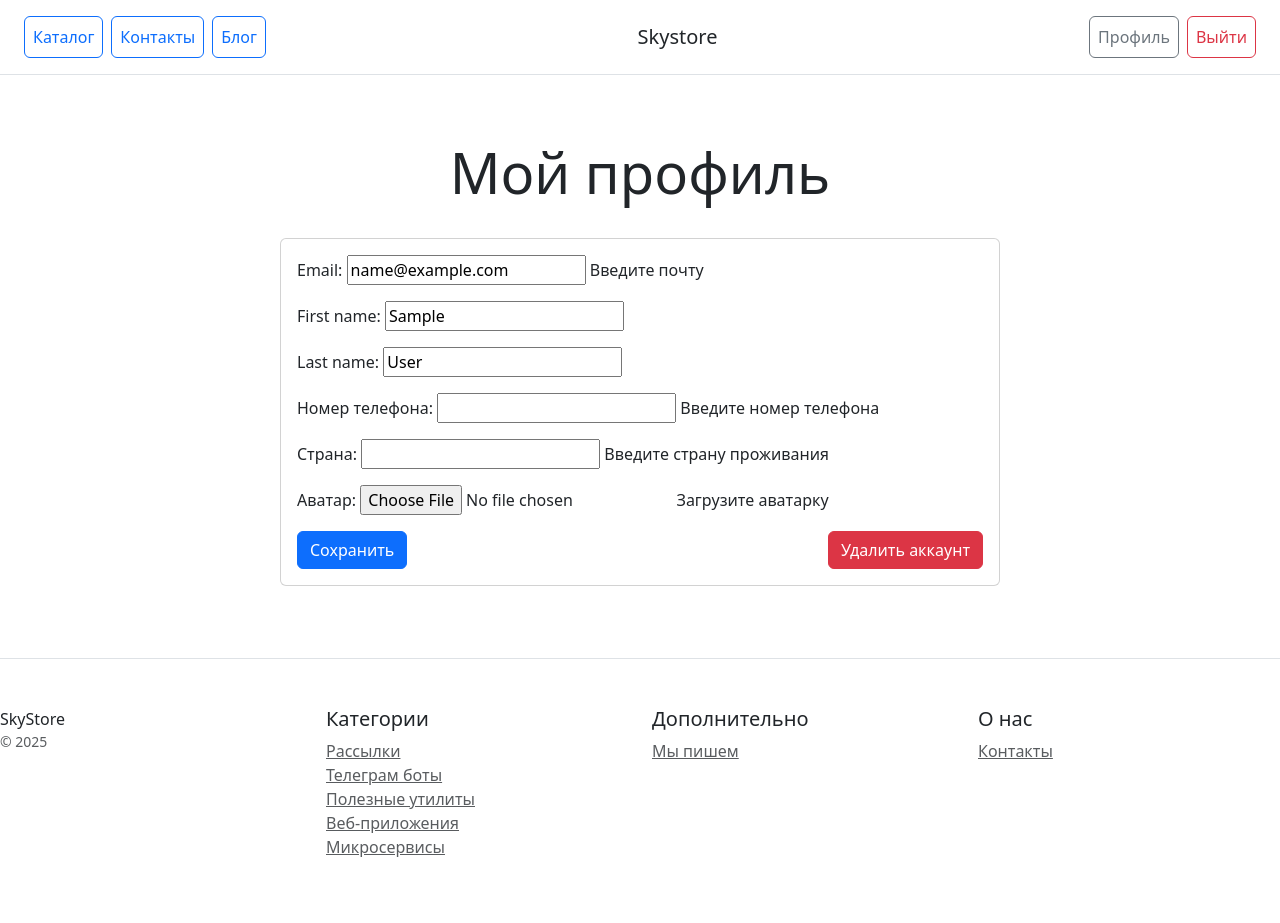
After one commit to Kilavyk/introduction-Django, a Django app: page /users/profile/ in a window 1280 px wide. The commit adds this page. Run offline with Django 5.2, Linux system fonts and the light colour scheme; the visitor is signed in with stand-in values (Sample User, id 1); some libraries are stand-ins or nearby versions.

Commit message:
the template for the profile

```diff
--- a/catalog/templates/includes/header.html
+++ b/catalog/templates/includes/header.html
@@ -1,15 +1,24 @@
-<div class="d-flex flex-column flex-md-row align-items-center p-3 px-md-4 mb-3 bg-white border-bottom box-shadow">
-    <h5 class="my-0 mr-md-auto font-weight-normal">Skystore</h5>
-    <nav class="ms-5">
-        <a class="p-2 btn btn-outline-primary" href="{% url 'catalog:home' %}">Каталог</a>
-        <a class="p-2 btn btn-outline-primary" href="{% url 'catalog:contacts' %}">Контакты</a>
+<div class="d-flex justify-content-between align-items-center p-3 px-md-4 mb-3 bg-white border-bottom box-shadow">
+    <!-- Левая часть -->
+    <nav class="d-flex">
+        <a class="p-2 btn btn-outline-primary me-2" href="{% url 'catalog:home' %}">Каталог</a>
+        <a class="p-2 btn btn-outline-primary me-2" href="{% url 'catalog:contacts' %}">Контакты</a>
         <a class="p-2 btn btn-outline-primary" href="{% url 'blog:post_list' %}">Блог</a>
+    </nav>
+
+    <!-- Центральная часть -->
+    <div class="text-center mx-3">
+        <h5 class="my-0 font-weight-normal">Skystore</h5>
+    </div>
+
+    <!-- Правая часть -->
+    <nav class="d-flex">
         {% if user.is_authenticated %}
-            <a class="p-2 btn btn-outline-secondary" href="#">Профиль</a>
-            <a class="p-2 btn btn-outline-danger" href="{% url 'users:logout' %}">Выйти</a>
+        <a class="p-2 btn btn-outline-secondary me-2" href="{% url 'users:profile' %}">Профиль</a>
+        <a class="p-2 btn btn-outline-danger" href="{% url 'users:logout' %}">Выйти</a>
         {% else %}
-            <a class="p-2 btn btn-outline-success" href="{% url 'users:login' %}">Войти</a>
-            <a class="p-2 btn btn-success" href="{% url 'users:register' %}">Регистрация</a>
+        <a class="p-2 btn btn-outline-success me-2" href="{% url 'users:login' %}">Войти</a>
+        <a class="p-2 btn btn-success" href="{% url 'users:register' %}">Регистрация</a>
         {% endif %}
     </nav>
 </div>
--- /dev/null
+++ b/users/templates/users/profile.html
@@ -0,0 +1,26 @@
+{% extends 'base.html' %}
+
+{% block title %}Профиль - Skystore{% endblock %}
+
+{% block content %}
+<div class="pricing-header px-3 py-3 pt-md-5 pb-md-4 mx-auto text-center">
+    <h1 class="display-4">Мой профиль</h1>
+</div>
+
+<div class="container">
+    <div class="row justify-content-center">
+        <div class="col-lg-8">
+            <div class="card mb-4 box-shadow">
+                <div class="card-body">
+                    <form method="post" enctype="multipart/form-data">
+                        {% csrf_token %}
+                        {{ form.as_p }}
+                        <button type="submit" class="btn btn-primary">Сохранить</button>
+                        <a href="{% url 'users:delete_account' %}" class="btn btn-danger float-end">Удалить аккаунт</a>
+                    </form>
+                </div>
+            </div>
+        </div>
+    </div>
+</div>
+{% endblock %}
```
Also changed, not shown: users/templates/users/delete_account.html (added, +29 -0 lines).
